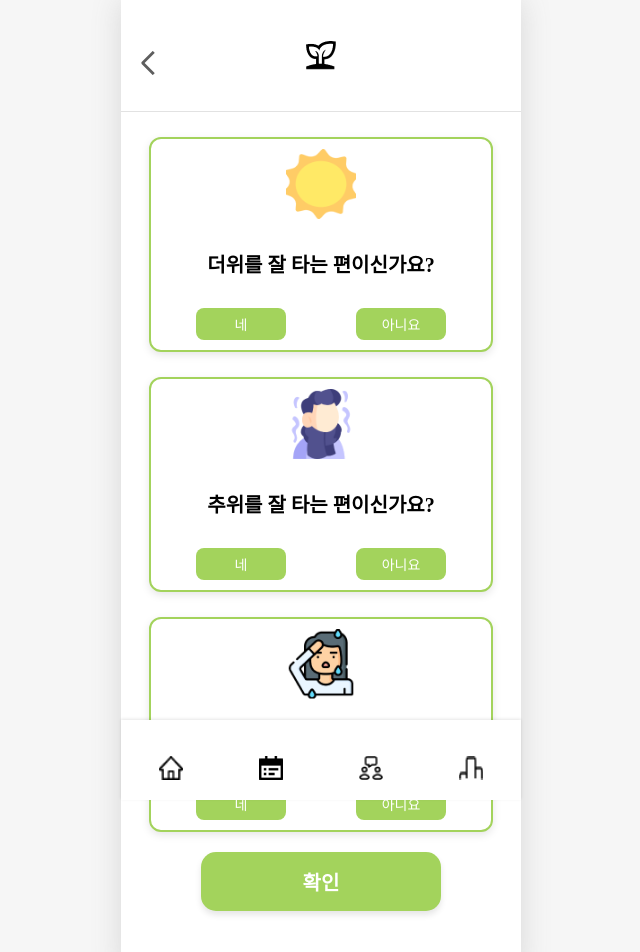
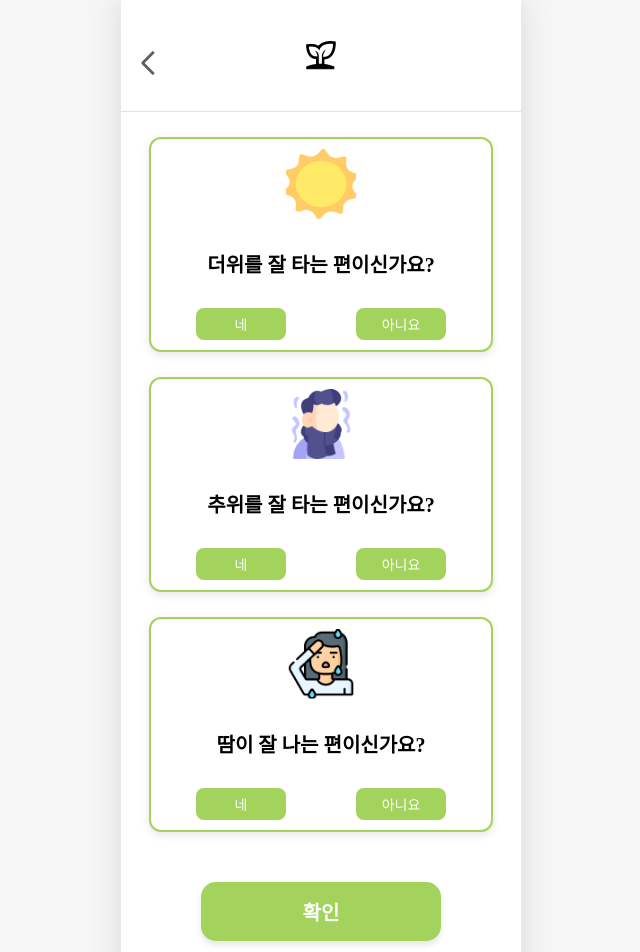
Before and after one commit to KTB-IDLE/WeatherWise-Client, a React (Vite) app in the folder weather-wise/: page /survey in a window 1280 px wide. Shown: the top 952 px of the page, without its empty margins (319-959 px from the left). Built offline with nearby package versions, Linux system fonts and the light colour scheme; a web font is replaced by a local one.

Commit message:
fix: 회원가입 및 로그인 페이지 하단바 삭제

```diff
--- a/weather-wise/src/components/SurveyConfirmButton.css
+++ b/weather-wise/src/components/SurveyConfirmButton.css
@@ -18,6 +18,7 @@
   cursor: pointer; /* 마우스 커서 변경 */
   transition: background-color 0.3s ease; /* 호버 시 부드러운 배경 변화 */
   box-shadow: 0 4px 6px rgba(0, 0, 0, 0.1); /* 그림자 효과 */
+  margin-top: 50px;
 }
 
 .confirm-button:hover {
--- a/weather-wise/src/pages/Join.jsx
+++ b/weather-wise/src/pages/Join.jsx
@@ -22,8 +22,6 @@ const Join = () => {
 
       <h1> Welcome to WeatherWise !! </h1>
       <JoinForm />
-
-      <Footer />
     </div>
   );
 };
--- a/weather-wise/src/pages/Login.jsx
+++ b/weather-wise/src/pages/Login.jsx
@@ -24,8 +24,6 @@ const Login = () => {
       <h1> Weather Wise </h1>
 
       <LoginForm />
-
-      <Footer />
     </div>
   );
 };
--- a/weather-wise/src/pages/Survey.jsx
+++ b/weather-wise/src/pages/Survey.jsx
@@ -96,8 +96,6 @@ const Survey = () => {
       />
 
       <SurveyConfirmButton text={"확인"} onClick={handleSubmitSurvey} />
-
-      <Footer />
     </div>
   );
 };
```
